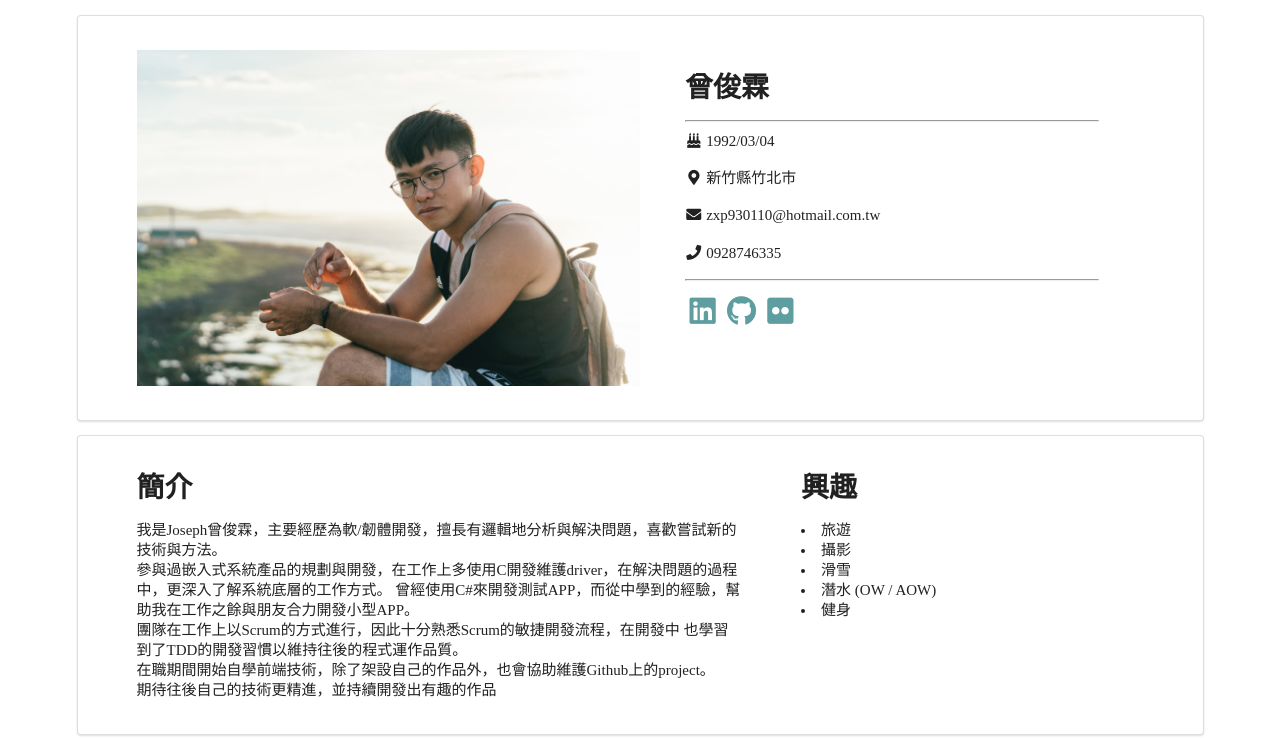
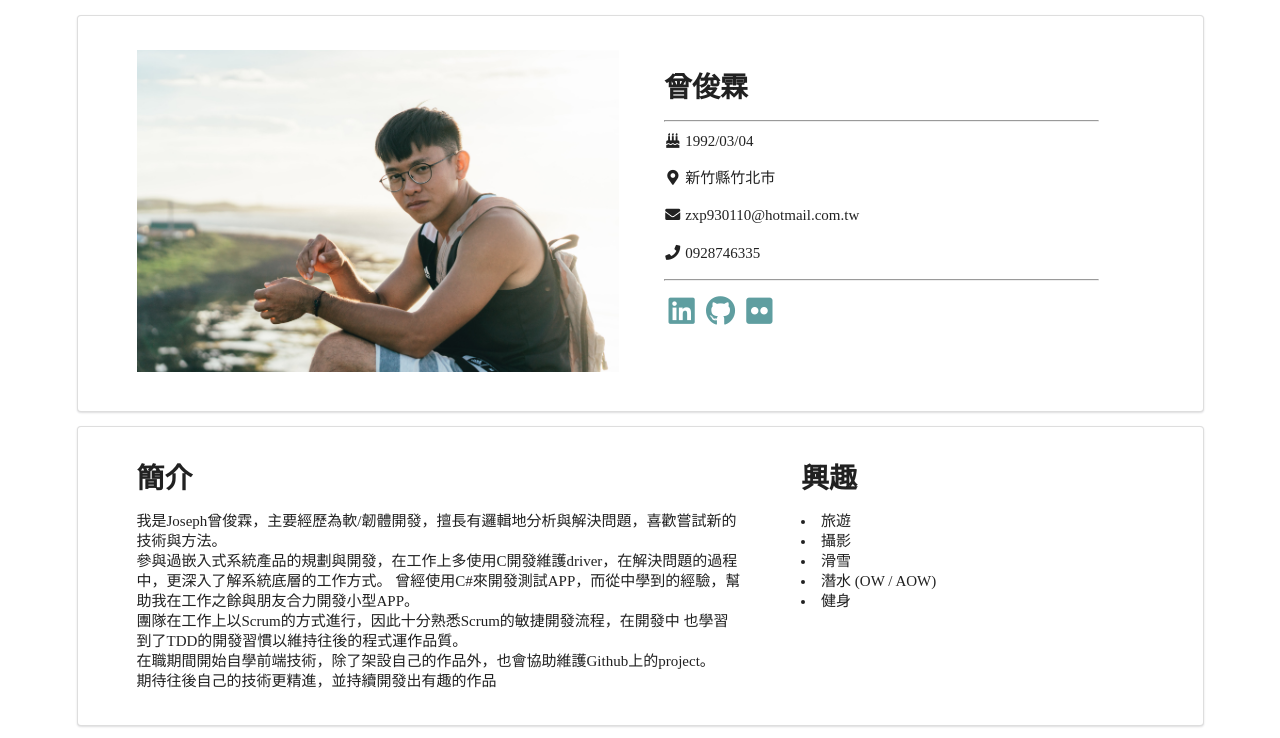
Before and after one commit to JosephT5566/my-resume, a React (Create React App) app: page / in a window 1280 px wide. Shown: the top 738 px of the page. Built offline with nearby package versions, Linux system fonts and the light colour scheme; a web font is replaced by a local one.

Commit message:
Modifying construction of image in personalInfo 1. 新增div來放置img，並改由div來控制img顯示大小

```diff
--- a/src/components/cards/personalInfo.js
+++ b/src/components/cards/personalInfo.js
@@ -4,15 +4,17 @@ import React from 'react';
 
 import personalShot from '../../assets/images/personal_shot.jpg';
 
-const personalInfo = (props) => {
+const personalInfo = () => {
     return (
         <div id="personalInfoContainer">
             <div className="comment">
-                <img
-                    src={personalShot}
-                    alt="personal photo"
-                    style={{ width: '50%' }}
-                />
+                <div className="image" style={{ width: '50%' }}>
+                    <img
+                        src={personalShot}
+                        alt="personal photo"
+                        style={{ maxWidth: '100%', maxHeight: '100%' }}
+                    />
+                </div>
                 <div className="content">
                     <h1>曾俊霖</h1>
                     <hr />
```
